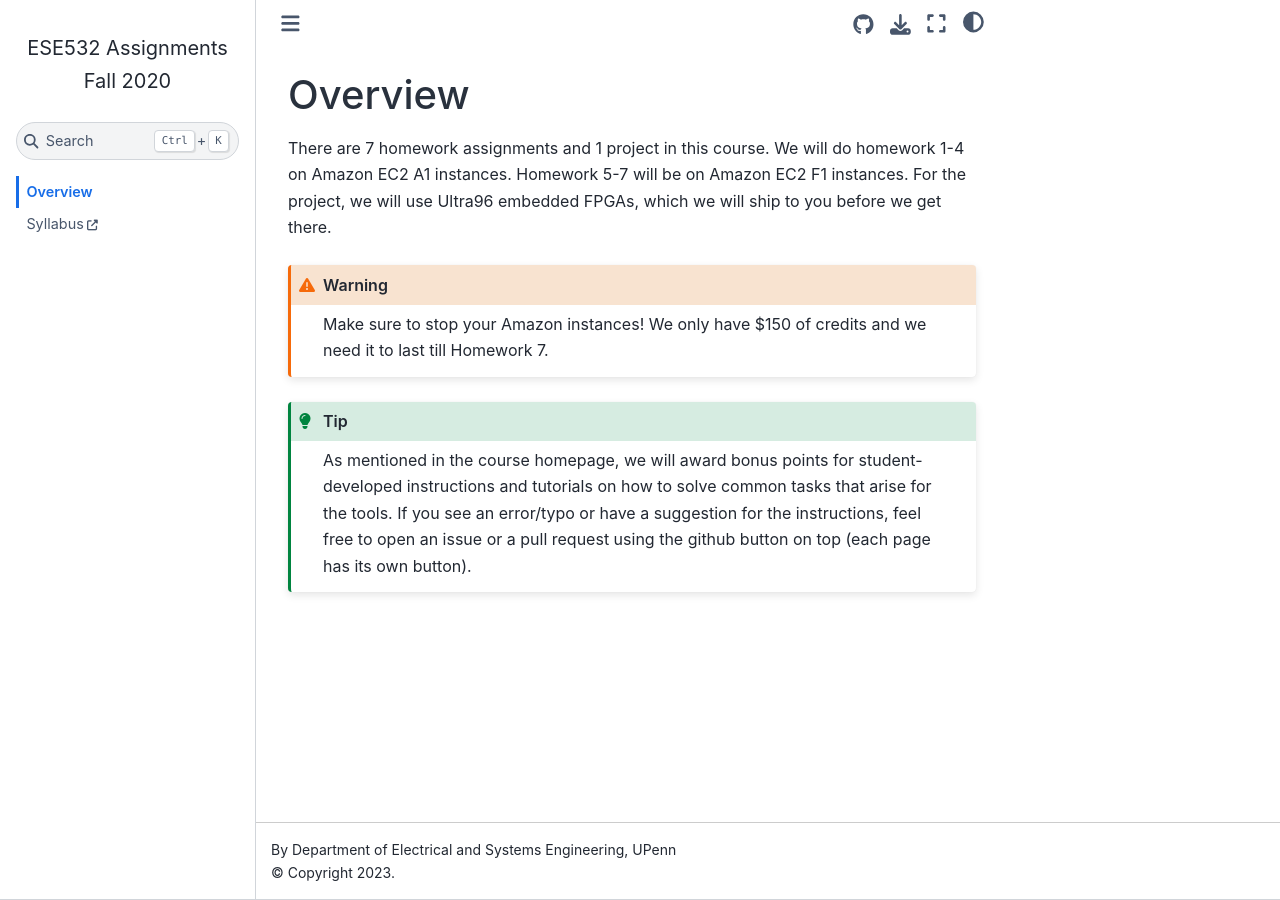
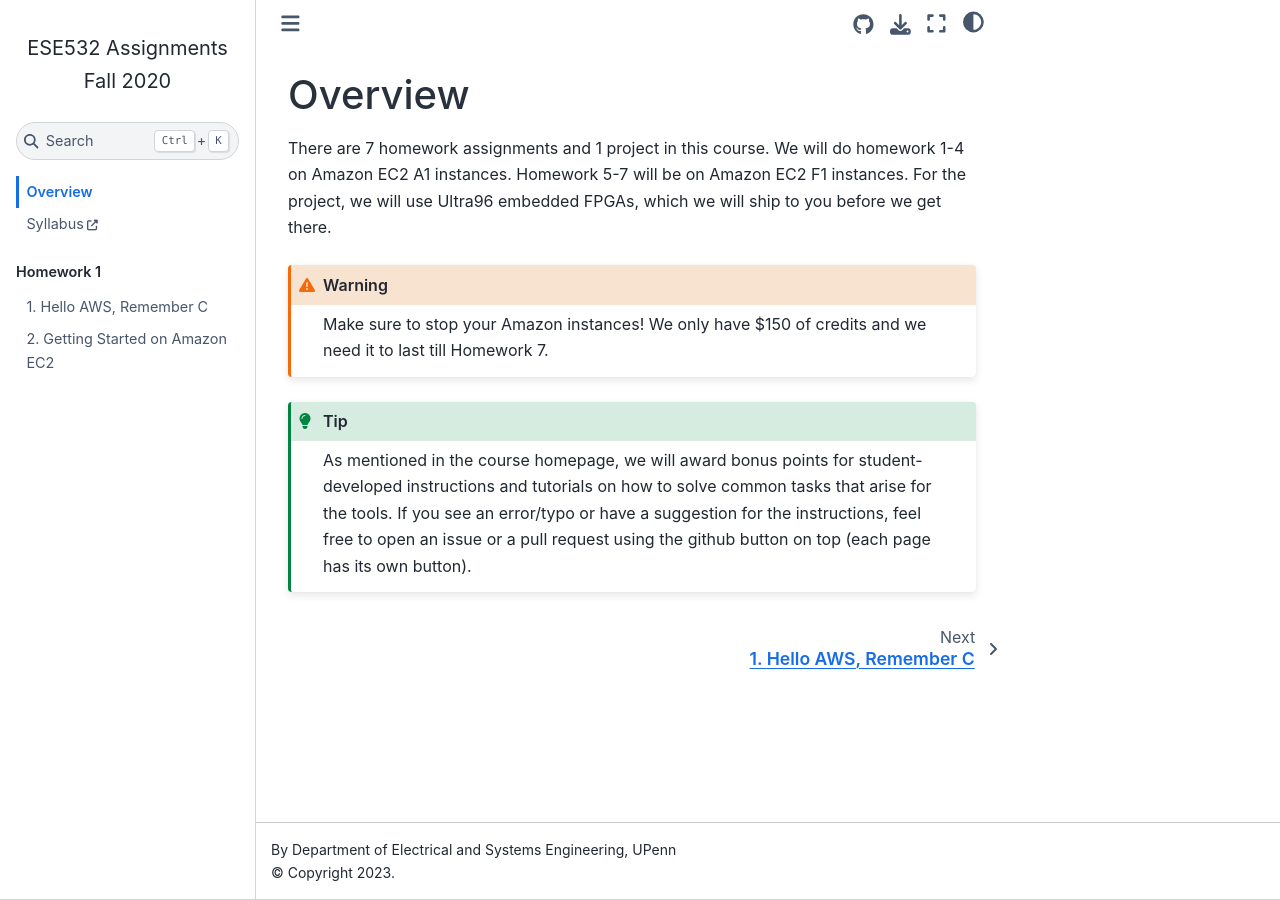
Before and after one commit to icgrp/ese532_handouts, a Jupyter Book: the page built from index.md, in a window 1280 px wide. Built offline with Jupyter Book 1.0.4 settings and Sphinx 7.4.7 and the Sphinx Book theme 1.1.4, drawn with Linux system fonts in a browser that asks for light colours; some of the changed lines change nothing that is shown.

Commit message:
Add A1 instance tutorial

````diff
--- a/_config.yml
+++ b/_config.yml
@@ -1,7 +1,7 @@
 # Book settings
 title: ESE532 Assignments Fall 2020
 author: Department of Electrical and Systems Engineering, UPenn
-logo: logo.png
+logo: common/logo.png
 repository:
   url: https://github.com/icgrp/ese532-hw
 html:
@@ -11,7 +11,6 @@
   home_page_in_navbar: true
 exclude_patterns:
   - README.md
-  - hw1/*
   - hw2/*
   - hw3/*
   - hw4/*
--- a/_toc.yml
+++ b/_toc.yml
@@ -5,10 +5,11 @@
     - title: Syllabus
       url: https://www.seas.upenn.edu/~ese532/fall2020/fall2020.html
 
-# - part: Homework 1
-#   numbered: true
-#   chapters:
-#     - file: hw1/index
+- part: Homework 1
+  numbered: true
+  chapters:
+    - file: hw1/index
+    - file: hw1/aws_tutorial
 # - part: Homework 2
 #   numbered: true
 #   chapters:
--- /dev/null
+++ b/hw1/aws_tutorial.md
@@ -0,0 +1,78 @@
+# Getting Started on Amazon EC2
+```{warning} Make sure to stop your Amazon instances! We only have
+$150 of credits and we need it to last till Homework 7.
+```
+## Create an AWS account
+by going to: <https://aws.amazon.com/>
+
+## Email us your Account ID
+We will need this to get you access to F1 instances, while you work
+with A1 instances. Go to the following page and find your Account ID
+```{image} images/aws_account_id.png
+```
+
+## Create and Launch an A1 instance
+From the management console, click on ***Launch a virtual machine***:
+```{image} images/launch_a1_1.png
+```
+---
+Select ***Amazon Linux 2 AMI (HVM)*** as your AMI and make sure ***64-bit (Arm)***
+is checked.
+```{image} images/launch_a1_2.png
+```
+---
+Select ***a1.large*** instance type and click on ***Review and Launch***
+```{image} images/launch_a1_3.png
+```
+---
+Select ***Launch*** on the current page. Create a key pair by giving a suitable
+name and then selecting ***Download Key Pair*** (we will use this key to
+ssh into the machine later). Now click on ***Launch Instance***.
+```{image} images/launch_a1_4.png
+```
+---
+You should see a screen as follows. Select ***View instances***.
+```{image} images/launch_a1_5.png
+```
+---
+Wait for your instance to be running. You can refresh the page by clicking
+on the refresh button on the top right. Note down the ip address from the
+bottom right.
+```{image} images/launch_a1_6.png
+```
+---
+On MacOS/Linux:
+ - Open a terminal and ssh into your machine using your key pair and ip
+ address
+ ```
+ ssh -i /path/to/key_pair.pem ec2-user@<ip address of your machine>
+ ```
+You should see a screen similar to the following:
+```
+
+       __|  __|_  )
+       _|  (     /   Amazon Linux 2 AMI
+      ___|\___|___|
+
+https://aws.amazon.com/amazon-linux-2/
+4 package(s) needed for security, out of 8 available
+Run "sudo yum update" to apply all updates.
+[ec2-user@ip-172-31-41-240 ~]$
+```
+---
+Execute the following commands. This will get the compiler necessary for
+running homeworks 1-4.
+```
+sudo yum update -y
+sudo yum groupinstall "Development Tools" -y
+```
+---
+You are now ready to do homeworks 1-4!
+
+```{warning}
+Make sure to stop your Amazon instances! We only have
+$150 of credits and we need it to last till Homework 7.
+
+```{image} ../common/stop_warning.png
+
+```
````
Also changed, not shown: hw1/images/aws_account_id.png (added), hw1/images/launch_a1_1.png (added), hw1/images/launch_a1_2.png (added), hw1/images/launch_a1_3.png (added), hw1/images/launch_a1_4.png (added), hw1/images/launch_a1_5.png (added), hw1/images/launch_a1_6.png (added), 4 other files.
